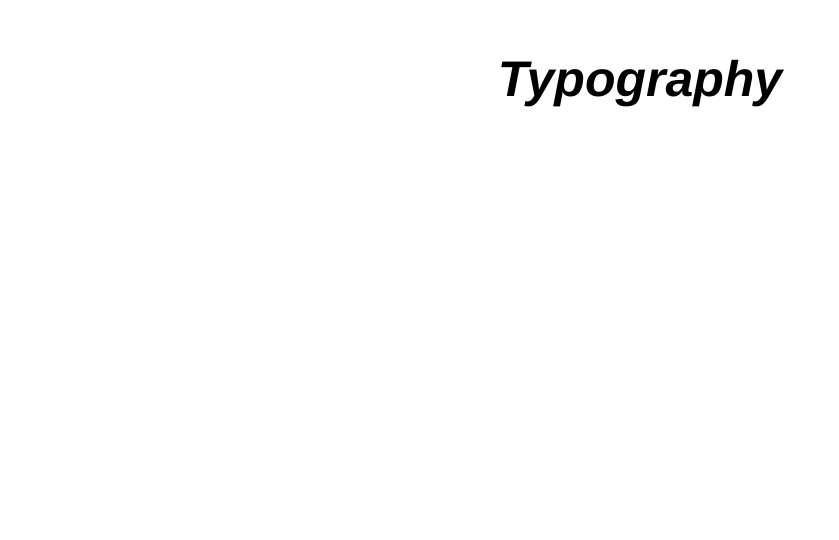
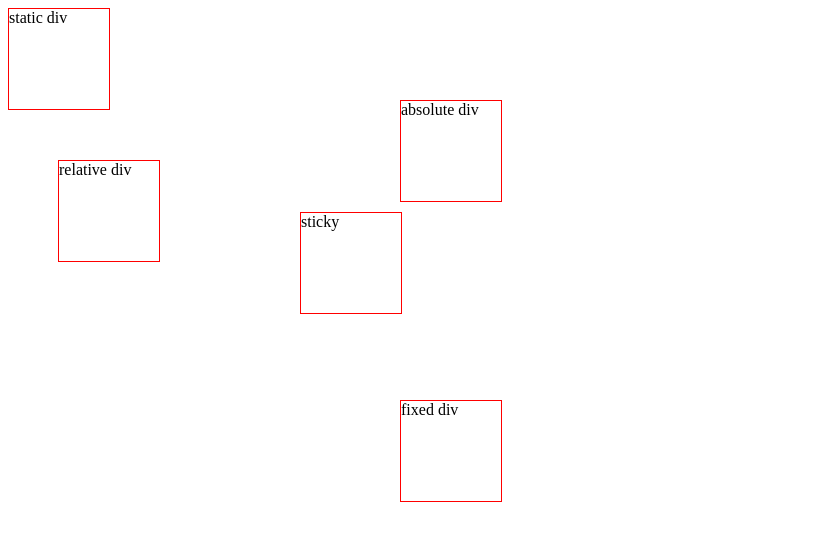
Before and after one commit to pranjalgogoi1209/edureka-full-stack-developement-course, a plain HTML site: page edureka-frontend-course/edureka-css-course/part-06/index.html in a window 1280 px wide. Shown: the top 540 px of the page, without its empty margins (0-839 px from the left). Drawn offline with Linux system fonts and the light colour scheme.

Commit message:
css part-06

```diff
--- a/edureka-frontend-course/edureka-css-course/part-06/index.html
+++ b/edureka-frontend-course/edureka-css-course/part-06/index.html
@@ -5,41 +5,92 @@
     <meta name="viewport" content="width=device-width, initial-scale=1.0" />
     <title>Document</title>
     <style>
-      /* font styling */
-      p {
-        text-align: center;
-        font-size: 50px;
-        font-weight: bold;
-        font-style: oblique;
-        font-family: "Franklin Gothic Medium", "Arial Narrow", Arial, sans-serif;
+      body {
+        height: 2000px;
       }
 
-      /* for mobile */
-      @media all and (min-width: 320px) and (max-width: 480px) {
-        body {
-          background-color: #212121;
-          color: #f1f1f1;
-        }
+      .static {
+        position: static;
+        width: 100px;
+        height: 100px;
+        border: 1px solid red;
+        /* it will not work, because of static position */
+        /*
+        top: 50px;
+        right: 50px;
+        left: 50px;
+        bottom: 50px;
+         */
       }
 
-      /* for tablet */
-      @media all and (min-width: 481px) and (max-width: 768px) {
-        body {
-          background-color: red;
-          color: #f1f1f1;
-        }
+      .relative {
+        position: relative;
+        width: 100px;
+        height: 100px;
+        border: 1px solid red;
+        /* css priotize top and left over bottom and right */
+        top: 50px;
+        right: 50px;
+        left: 50px;
+        bottom: 50px;
       }
 
-      /* print */
-      @media print {
-        body {
-          background-color: pink;
-          color: pink;
-        }
+      .absolute {
+        /* adding position absotute container goes out of the flow of the page */
+        position: absolute;
+        width: 100px;
+        height: 100px;
+        border: 1px solid red;
+        top: 100px;
+        right: 100px;
+        left: 400px;
+        bottom: 100px;
+      }
+
+      .fixed {
+        position: fixed;
+        width: 100px;
+        height: 100px;
+        border: 1px solid red;
+        top: 400px;
+        right: 100px;
+        left: 400px;
+        bottom: 100px;
+      }
+
+      .sticky {
+        position: sticky;
+        width: 100px;
+        height: 100px;
+        border: 1px solid red;
+        top: 0px;
+        right: 100px;
+        left: 300px;
+        bottom: 100px;
       }
     </style>
   </head>
   <body>
-    <p>Typography</p>
+    <!--
+      Position property in css => It allows us to position our element as per our choice, it has several values, static, relative, fixed, absolute and sticky;
+
+      1. static => element will be positioned as per the flow of the page and these eleements can't be positioned using left, right , top and bottom properties.
+
+      2. relative => position my element relative to its original position,
+
+      3. absolute => This will remove the element out of the flow of the page.
+
+      4. fixed => Fixed property make our element as fixed on the page but we can still use the top left right and bottom properties.
+    -->
+
+    <div class="static">static div</div>
+
+    <div class="relative">relative div</div>
+
+    <div class="absolute">absolute div</div>
+
+    <div class="fixed">fixed div</div>
+
+    <div class="sticky">sticky</div>
   </body>
 </html>
```
Also changed, not shown: edureka-frontend-course/edureka-css-course/part-07/part-07.txt (line endings or trailing spaces), 4 other files.
